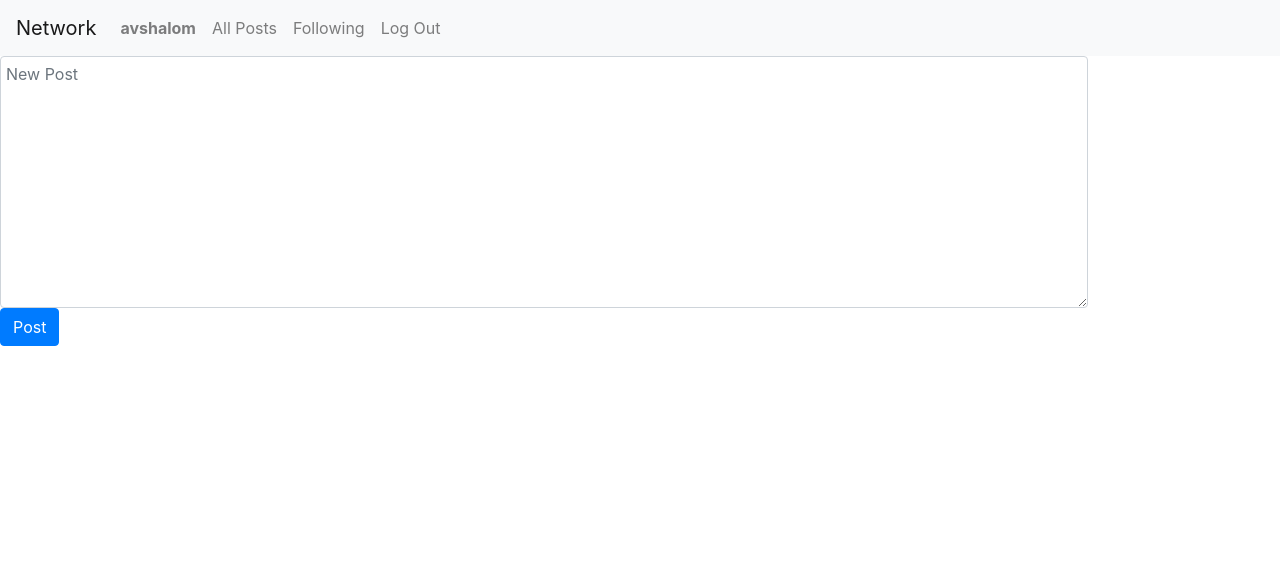
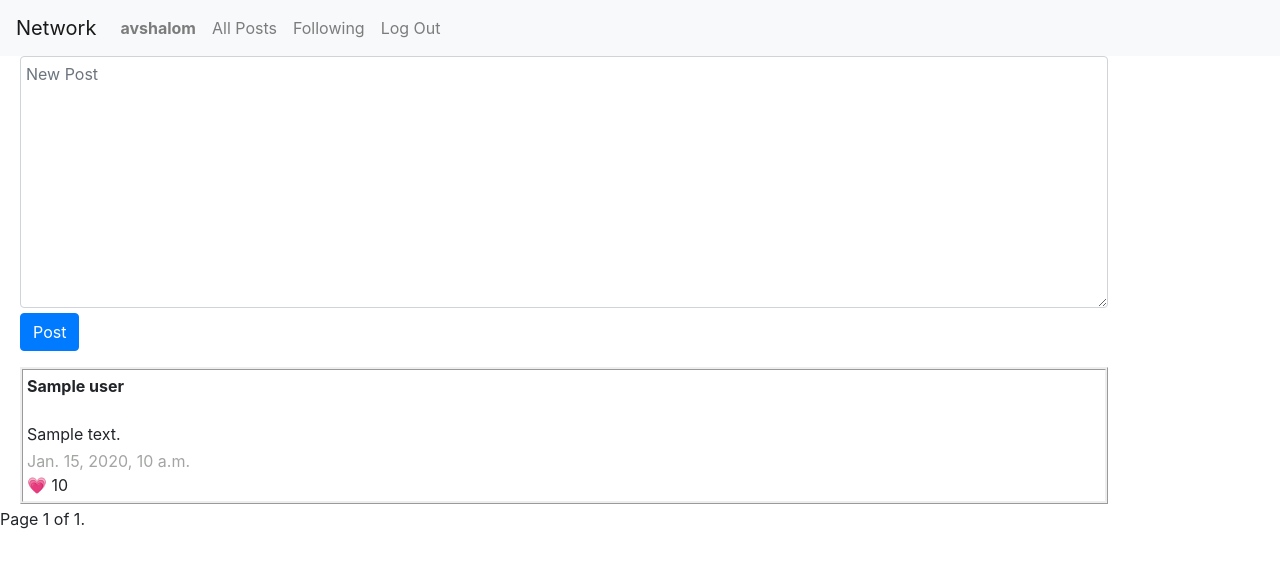
Before and after one commit to AvshRLev/cs50network, a Django app: template network/templates/network/index.html in a window 1280 px wide. Shown: the top 568 px of the page. Run offline with Django 3.2, Linux system fonts and the light colour scheme; a user stored in the database is signed in; tables that the repository leaves empty hold one stand-in row (values such as "Sample post"); the template is opened without the code that fills it: values that come from a table or form of the project are taken from there, most other values are stand-ins (such as "Sample title", 1, 10 or a date in 2020); some libraries are stand-ins or nearby versions.

Commit message:
all posts done

```diff
--- a/network/models.py
+++ b/network/models.py
@@ -12,4 +12,4 @@ class Post(models.Model):
     timestamp = models.DateTimeField(auto_now_add=True)
     likes = models.IntegerField(default=0)
     def __str__(self):
-        return f"{self.timestamp} Post by {self.user}"
+        return f"{self.timestamp.date()} {str(self.timestamp.time())[0:5]} Post by {self.user}"
--- a/network/static/network/styles.css
+++ b/network/static/network/styles.css
@@ -9,4 +9,19 @@
     display:none;
     margin: 10%;
 
+
 }
+.post-list{
+    border-style: ridge;
+    margin:3px;
+    padding: 4px;
+    width: 85%;
+    margin-left: 20px;
+}
+
+.post-timestamp{
+    color: rgb(162, 165, 162);
+}
+.post-content{
+    margin-bottom: 3px;
+}
--- a/network/templates/network/index.html
+++ b/network/templates/network/index.html
@@ -7,9 +7,35 @@
                 <form action="{% url 'new_post'%}" method="POST" class="form-group" >
                     {% csrf_token %}
                     {{ form }}
-                    <input type="submit" value="Post" class="btn btn-primary">
+                    <input type="submit" value="Post" class="btn btn-primary" style="margin-left: 20px;">
                 </form>
             </div>
         </div>
     {% endif %}
+    {% for post in page_obj %}
+        <div class="post-list">
+            <div><strong>{{ post.user }}</strong></div>
+            <br>
+            <div class="post-content">{{ post.content }}</div>
+            <div class="post-timestamp">{{ post.timestamp }}</div>
+            <div>&#128151; {{ post.likes }}</div>
+        </div>
+    {% endfor %}
+    <div class="pagination">
+        <span class="step-links">
+            {% if page_obj.has_previous %}
+                <a href="?page=1">&laquo; first</a>
+                <a href="?page={{ page_obj.previous_page_number }}">previous</a>
+            {% endif %}
+
+            <div class="current">
+                Page {{ page_obj.number }} of {{ page_obj.paginator.num_pages }}.
+            </div>
+
+            {% if page_obj.has_next %}
+                <a href="?page={{ page_obj.next_page_number }}">next</a>
+                <a href="?page={{ page_obj.paginator.num_pages }}">last &raquo;</a>
+            {% endif %}
+        </span>
+    </div>
 {% endblock %}
--- a/network/views.py
+++ b/network/views.py
@@ -1,9 +1,11 @@
 from django.contrib.auth import authenticate, login, logout
+from django.core.paginator import Paginator
 from django.db import IntegrityError
 from django.http import HttpResponse, HttpResponseRedirect
 from django.shortcuts import render, redirect
 from django.urls import reverse
 from django import forms
+
 
 from .models import User, Post
 
@@ -13,12 +15,18 @@ class NewPostForm(forms.Form):
         'class': 'form-control',
         'placeholder': 'New Post',
         'required': 'required',
-        'style':'padding: 5px; width: 85%;'
+        'style':'padding: 5px; width: 85%; margin-left: 20px; margin-bottom: 5px;'
         }), label=False)
 
 def index(request):
+    posts = Post.objects.all()
+    posts = posts.order_by("-timestamp").all()
+    paginator = Paginator(posts, 10)
+    page_number = request.GET.get('page')
+    page_obj = paginator.get_page(page_number)
     return render(request, "network/index.html", {
-        'form': NewPostForm()
+        'form': NewPostForm(),
+        'page_obj': page_obj,
     })
 
 def new_post(request):
```
Also changed, not shown: db.sqlite3.
